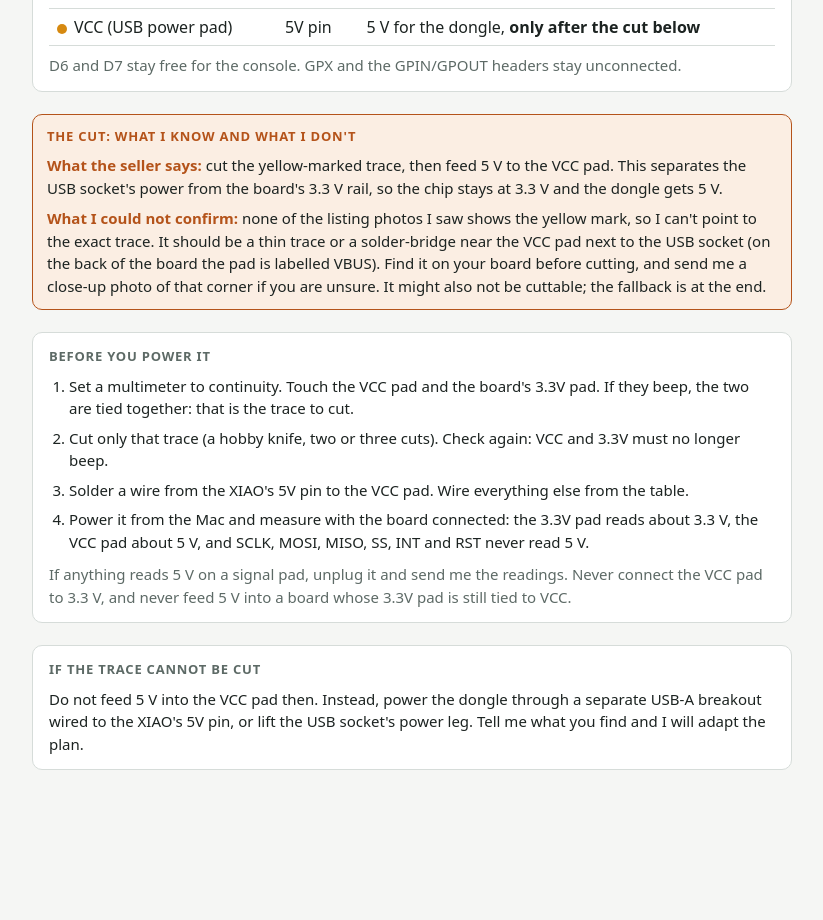
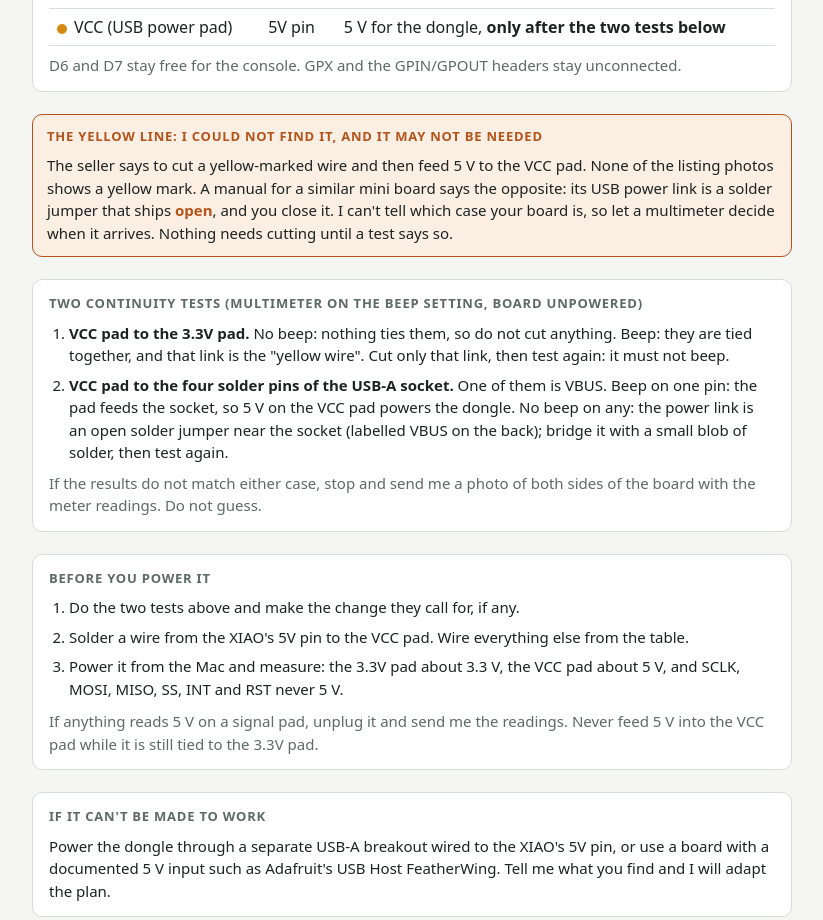
Before and after one commit to fducloux/ESP-KeMoS, a plain HTML site: page nrf/docs/usb-host-wiring.html in a window 1280 px wide. Shown: the part 943-1863 px from the top of the page, without its empty margins (228-1051 px from the left). Before the commit the page ends 1761 px from the top, so only its background shows below. Drawn offline with Linux system fonts and the light colour scheme.

Commit message:
nRF hub: wiring diagram now decides the VBUS change with two continuity tests
Co-Authored-By: Claude Sonnet 5.5 <noreply@anthropic.com>
Claude-Session: https://claude.ai/code/session_01EbxArNwRaWXSKnNZfiMw8c

```diff
--- a/nrf/docs/usb-host-wiring.html
+++ b/nrf/docs/usb-host-wiring.html
@@ -120,31 +120,38 @@ code { font: 13px ui-monospace, Menlo, monospace; background: var(--line); paddi
         <tr><td><span class="dot" style="background:var(--wire-sig)"></span>SS</td><td>D1</td><td>chip select</td></tr>
         <tr><td><span class="dot" style="background:var(--wire-sig)"></span>INT</td><td>D2</td><td>interrupt (active low)</td></tr>
         <tr><td><span class="dot" style="background:var(--wire-sig)"></span>RST</td><td>D3</td><td>reset (optional, recommended)</td></tr>
-        <tr><td><span class="dot" style="background:var(--wire-5v)"></span>VCC (USB power pad)</td><td>5V pin</td><td>5 V for the dongle, <strong>only after the cut below</strong></td></tr>
+        <tr><td><span class="dot" style="background:var(--wire-5v)"></span>VCC (USB power pad)</td><td>5V pin</td><td>5 V for the dongle, <strong>only after the two tests below</strong></td></tr>
       </tbody>
     </table>
     <p class="sub" style="margin-top:8px">D6 and D7 stay free for the console. GPX and the GPIN/GPOUT headers stay unconnected.</p>
   </section>
 
   <section class="warn">
-    <h2 style="color:var(--warn)">The cut: what I know and what I don't</h2>
-    <p><strong>What the seller says:</strong> cut the yellow-marked trace, then feed 5 V to the VCC pad. This separates the USB socket's power from the board's 3.3 V rail, so the chip stays at 3.3 V and the dongle gets 5 V.</p>
-    <p style="margin-top:8px"><strong>What I could not confirm:</strong> none of the listing photos I saw shows the yellow mark, so I can't point to the exact trace. It should be a thin trace or a solder-bridge near the VCC pad next to the USB socket (on the back of the board the pad is labelled VBUS). Find it on your board before cutting, and send me a close-up photo of that corner if you are unsure. It might also not be cuttable; the fallback is at the end.</p>
+    <h2 style="color:var(--warn)">The yellow line: I could not find it, and it may not be needed</h2>
+    <p>The seller says to cut a yellow-marked wire and then feed 5 V to the VCC pad. None of the listing photos shows a yellow mark. A manual for a similar mini board says the opposite: its USB power link is a solder jumper that ships <strong>open</strong>, and you close it. I can't tell which case your board is, so let a multimeter decide when it arrives. Nothing needs cutting until a test says so.</p>
+  </section>
+
+  <section class="card">
+    <h2>Two continuity tests (multimeter on the beep setting, board unpowered)</h2>
+    <ol>
+      <li><strong>VCC pad to the 3.3V pad.</strong> No beep: nothing ties them, so do not cut anything. Beep: they are tied together, and that link is the "yellow wire". Cut only that link, then test again: it must not beep.</li>
+      <li><strong>VCC pad to the four solder pins of the USB-A socket.</strong> One of them is VBUS. Beep on one pin: the pad feeds the socket, so 5 V on the VCC pad powers the dongle. No beep on any: the power link is an open solder jumper near the socket (labelled VBUS on the back); bridge it with a small blob of solder, then test again.</li>
+    </ol>
+    <p class="sub" style="margin-top:8px">If the results do not match either case, stop and send me a photo of both sides of the board with the meter readings. Do not guess.</p>
   </section>
 
   <section class="card">
     <h2>Before you power it</h2>
     <ol>
-      <li>Set a multimeter to continuity. Touch the VCC pad and the board's 3.3V pad. If they beep, the two are tied together: that is the trace to cut.</li>
-      <li>Cut only that trace (a hobby knife, two or three cuts). Check again: VCC and 3.3V must no longer beep.</li>
+      <li>Do the two tests above and make the change they call for, if any.</li>
       <li>Solder a wire from the XIAO's 5V pin to the VCC pad. Wire everything else from the table.</li>
-      <li>Power it from the Mac and measure with the board connected: the 3.3V pad reads about 3.3 V, the VCC pad about 5 V, and SCLK, MOSI, MISO, SS, INT and RST never read 5 V.</li>
+      <li>Power it from the Mac and measure: the 3.3V pad about 3.3 V, the VCC pad about 5 V, and SCLK, MOSI, MISO, SS, INT and RST never 5 V.</li>
     </ol>
-    <p class="sub" style="margin-top:10px">If anything reads 5 V on a signal pad, unplug it and send me the readings. Never connect the VCC pad to 3.3 V, and never feed 5 V into a board whose 3.3V pad is still tied to VCC.</p>
+    <p class="sub" style="margin-top:10px">If anything reads 5 V on a signal pad, unplug it and send me the readings. Never feed 5 V into the VCC pad while it is still tied to the 3.3V pad.</p>
   </section>
 
   <section class="card">
-    <h2>If the trace cannot be cut</h2>
-    <p>Do not feed 5 V into the VCC pad then. Instead, power the dongle through a separate USB-A breakout wired to the XIAO's 5V pin, or lift the USB socket's power leg. Tell me what you find and I will adapt the plan.</p>
+    <h2>If it can't be made to work</h2>
+    <p>Power the dongle through a separate USB-A breakout wired to the XIAO's 5V pin, or use a board with a documented 5 V input such as Adafruit's USB Host FeatherWing. Tell me what you find and I will adapt the plan.</p>
   </section>
 </main>
```
